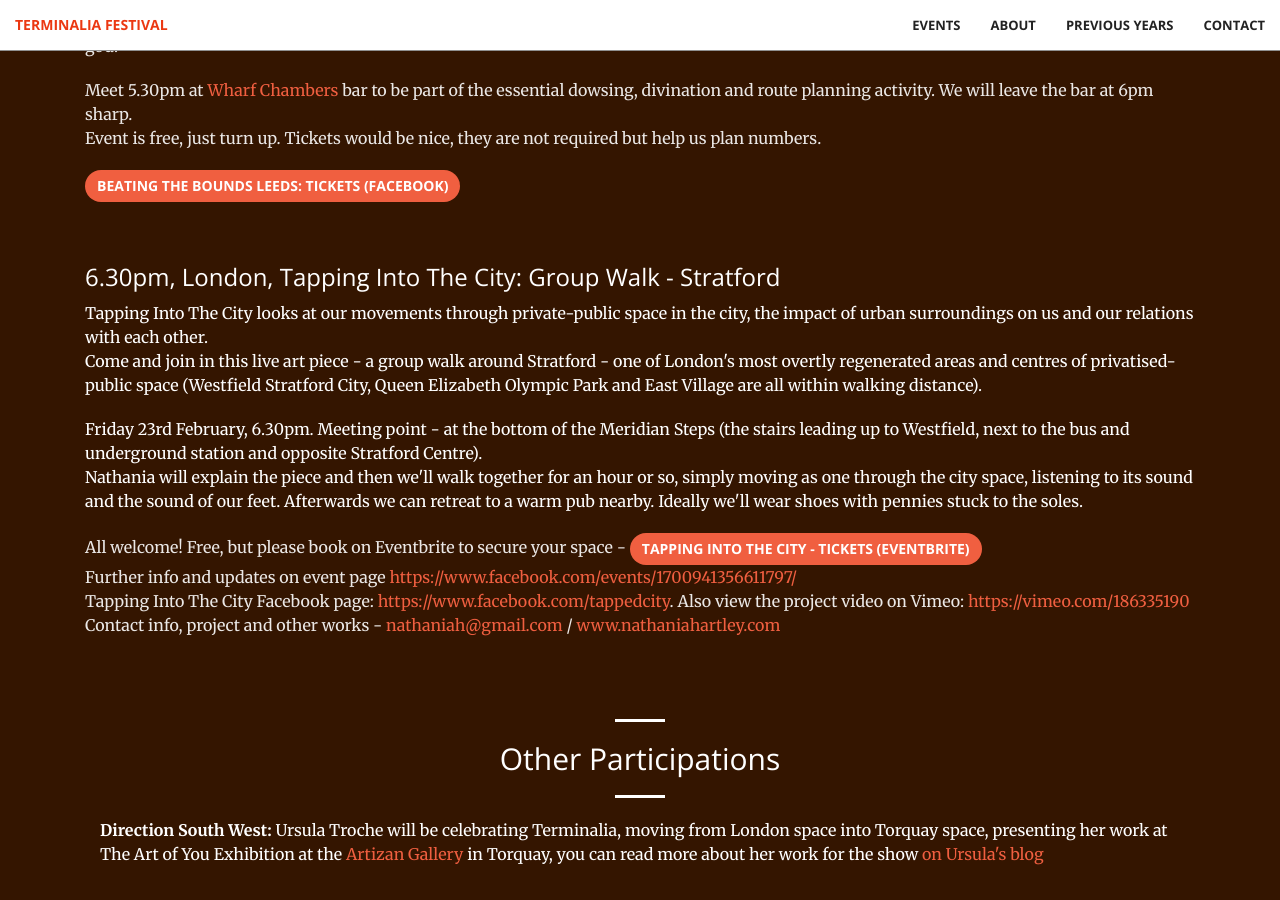
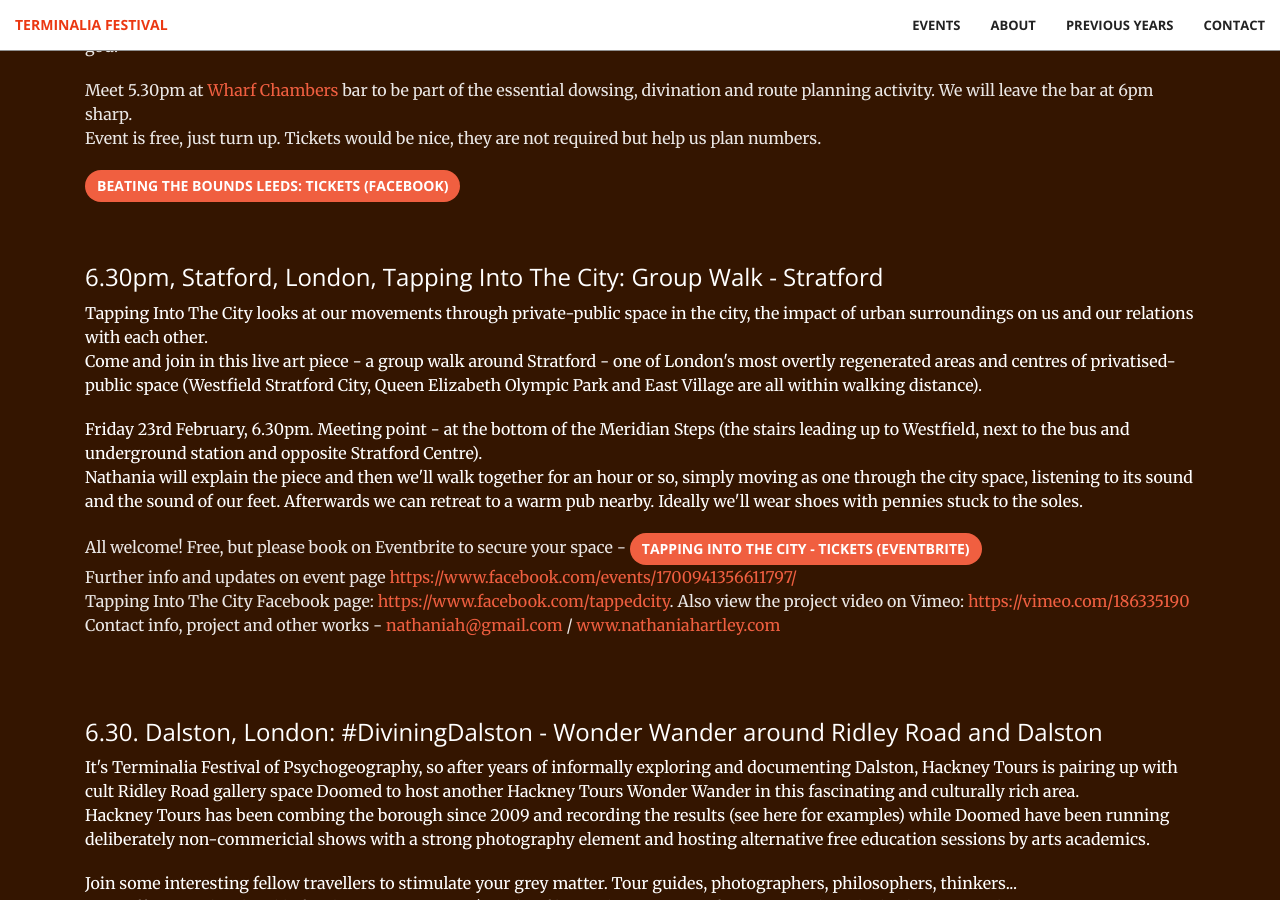
Before and after one commit to timwaters/terminalia, a Jekyll site: the page built from index.html, in a window 1280 px wide and 900 px high, scrolled down 4140 px. Built offline with Jekyll 4.4.1, drawn with Linux system fonts in a browser that asks for light colours; some of the changed text lies outside the part shown.

Commit message:
add dalston event

```diff
--- a/_includes/events.html
+++ b/_includes/events.html
@@ -178,7 +178,7 @@
 
           <div class="col-lg-12 col-lg-offset-0 text-left event">
 
-            <h3>   6.30pm, London, Tapping Into The City: Group Walk - Stratford </h3>
+            <h3>   6.30pm, Statford, London, Tapping Into The City: Group Walk - Stratford </h3>
 
 
             <p class="text">
@@ -201,6 +201,44 @@
           Contact info, project and other works - <a href="mailto:nathaniah@gmail.com">nathaniah@gmail.com</a> / <a href="www.nathaniahartley.com">www.nathaniahartley.com</a>
         </p>
       </div>
+
+      <div class="col-lg-12 col-lg-offset-0 text-left event">
+
+        <h3>6.30. Dalston, London: #DiviningDalston - Wonder Wander around Ridley Road and Dalston</h3>
+
+
+        <p class="text">
+          It's Terminalia Festival of Psychogeography, so after years of informally exploring and documenting Dalston, Hackney Tours
+          is pairing up with cult Ridley Road gallery space Doomed to host another Hackney Tours Wonder Wander in this fascinating
+          and culturally rich area.
+          <br />
+          Hackney Tours has been combing the borough since 2009 and recording the results (see here for examples) while Doomed
+          have been running deliberately non-commericial shows with a strong photography element and hosting alternative free education
+          sessions by arts academics.
+        </p>
+        <p class="text">
+        Join some interesting fellow travellers to stimulate your grey matter. Tour guides, photographers, philosophers, thinkers...
+        <br />
+        Dust off your Debord and let's take our very own Dérive (Drift) – making our own fun as we explore the backstreets and
+        create our own psychogeographical work.
+        <br />
+        Don't be intimidated by any of the big French words, it's really just about being open and receptive to what's around
+        you and taking a moment to stop and smell the flowers. That's what I call a 'wonder wander'. Your opinion and thoughts
+        about what you see and experience are what's important, not what a textbook says.
+        <br />
+        We might make some amateur maps, take some photos, or create a narrative. It's not rocket science - but it is fun!
+        <br />
+        WE WILL, OF COURSE, FINISH IN A PUB OR ENVIRONMENT CONDUSIVE TO HYDRATED DEBATE....
+        </p>
+        <p class="text-faded">
+          Organized by
+          <a href="https://www.instagram.com/hackneytours/">Hackney Tours</a> in collaboration with
+          <a href="http://doomedgallery.tumblr.com/">Doomed Gallery Dalston
+            </a>. <br /> All welcome! Free, but please book on Eventbrite for tickets
+            <a class="btn btn-primary " href="https://www.eventbrite.co.uk/e/divining-dalston-terminalia-psychogeography-festival-walk-tickets-432460631396">Divining Dalston - Tickets (Eventbrite)</a>
+        </p>
+      </div>
+
  <!--
       <div class="col-lg-12 col-lg-offset-0 text-left event">
 
```
